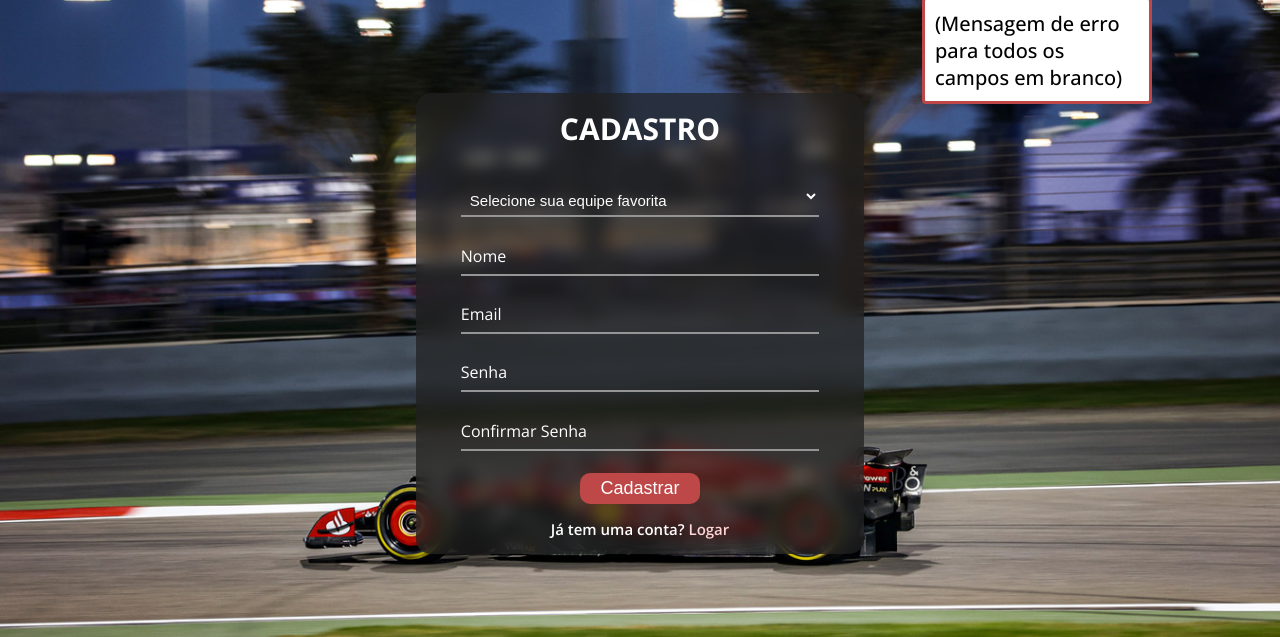
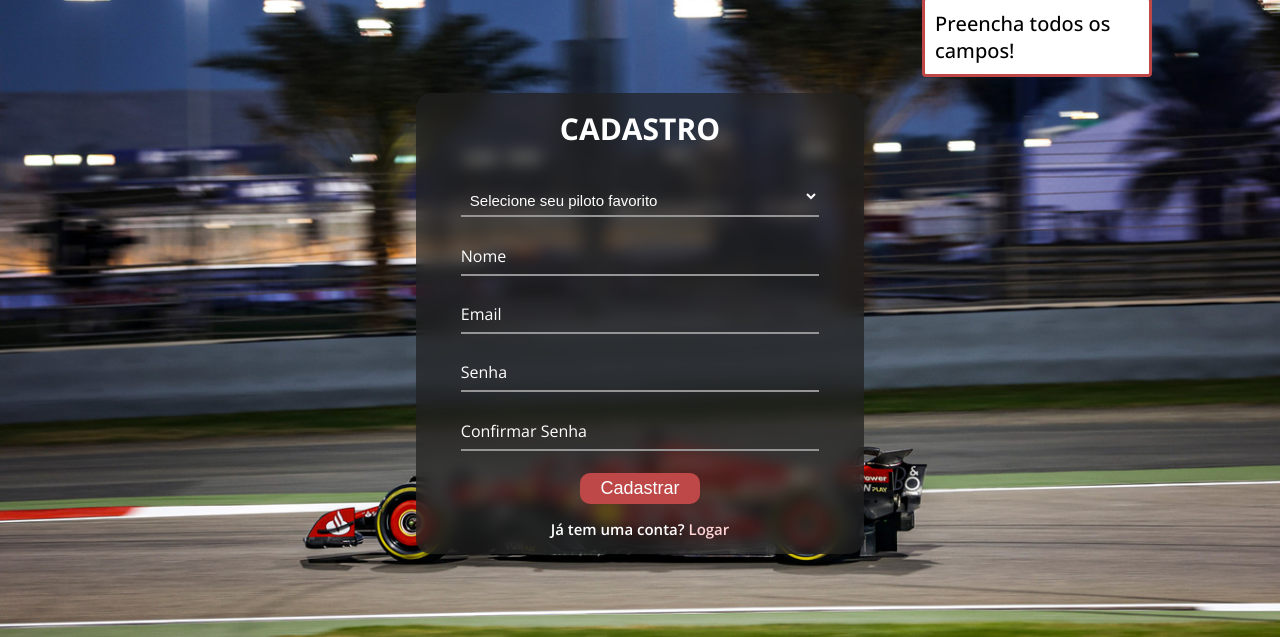
Before and after one commit to RoniAndradee/ferrari-f1-projetoIndividual, a website: page ferrari-site/web-data-viz-main/public/cadastro.html in a window 1280 px wide. Both pictures are taken after a click on the button "Cadastrar". Shown: the part 83-720 px from the top of the page. Drawn offline with nearby package versions, Linux system fonts and the light colour scheme; no server answers.

Commit message:
iniciando validação de campos cadastro

```diff
--- a/ferrari-site/web-data-viz-main/public/cadastro.html
+++ b/ferrari-site/web-data-viz-main/public/cadastro.html
@@ -35,7 +35,7 @@
                 <div class="formulario">
                     <!-- <label id='userLabel' for='nome_input'>Equipe Favorita</label> -->
                         <select name="empresas" id="listaEmpresas" required>
-                            <option selected>Selecione sua equipe favorita</option>
+                            <option selected>Selecione seu piloto favorito</option>
                         </select>
                     <div class='label-float'>
                         <input id="nome_input" type="text" placeholder='' required>
@@ -86,20 +86,14 @@
         var senhaVar = senha_input.value;
         var confirmacaoSenhaVar = confirmacao_senha_input.value;
         var empresaVar = listaEmpresas.value
-        if (
-            nomeVar == "" ||
-            emailVar == "" ||
-            senhaVar == "" ||
-            confirmacaoSenhaVar == "" ||
-            empresaVar == ""
-        ) {
+        if (nomeVar == "" || emailVar == "" || senhaVar == "" || confirmacaoSenhaVar == "" || empresaVar == "") {
             cardErro.style.display = "block";
-            mensagem_erro.innerHTML =
-                "(Mensagem de erro para todos os campos em branco)";
-
+            mensagem_erro.innerHTML = "Preencha todos os campos!";
             finalizarAguardar();
             return false;
-        } else {
+        } else if(emailVar.indexOf('@') == -1 ){
+
+        }else {
             setInterval(sumirMensagem, 5000);
         }
 
```
